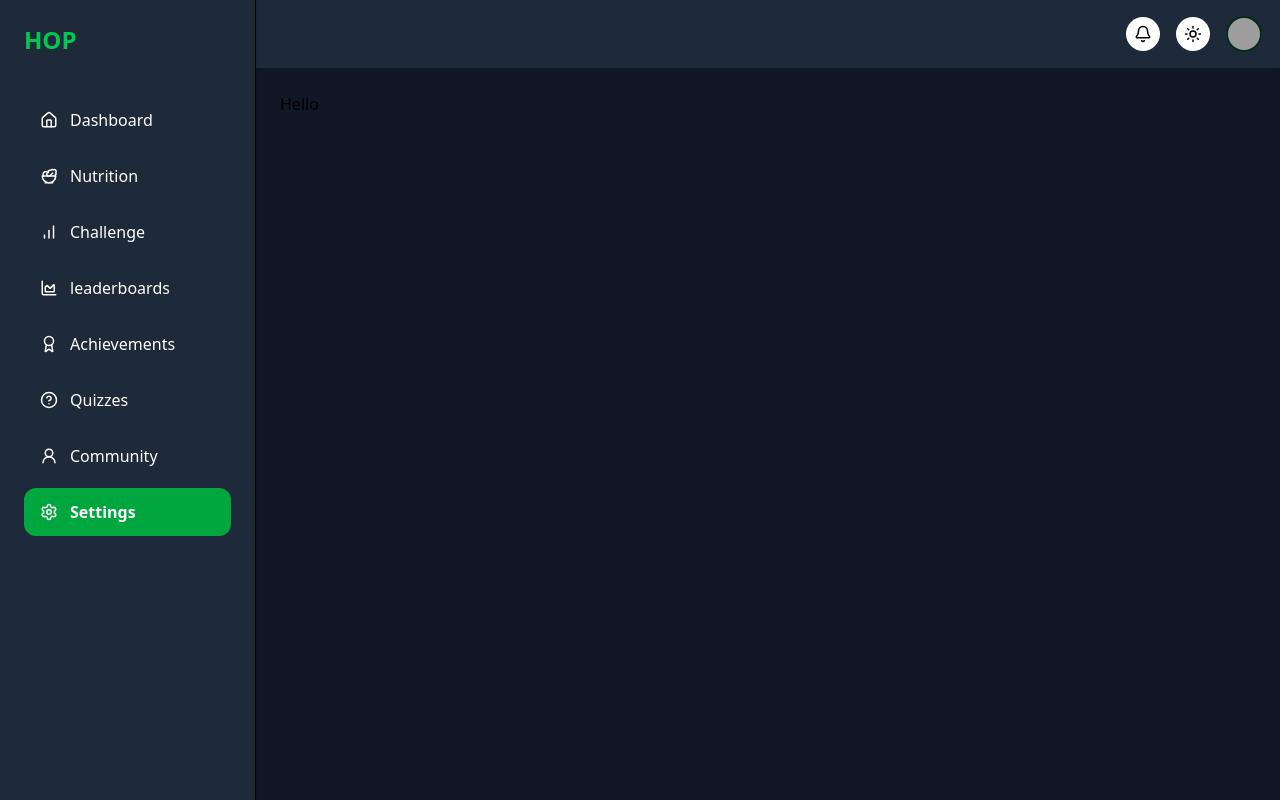
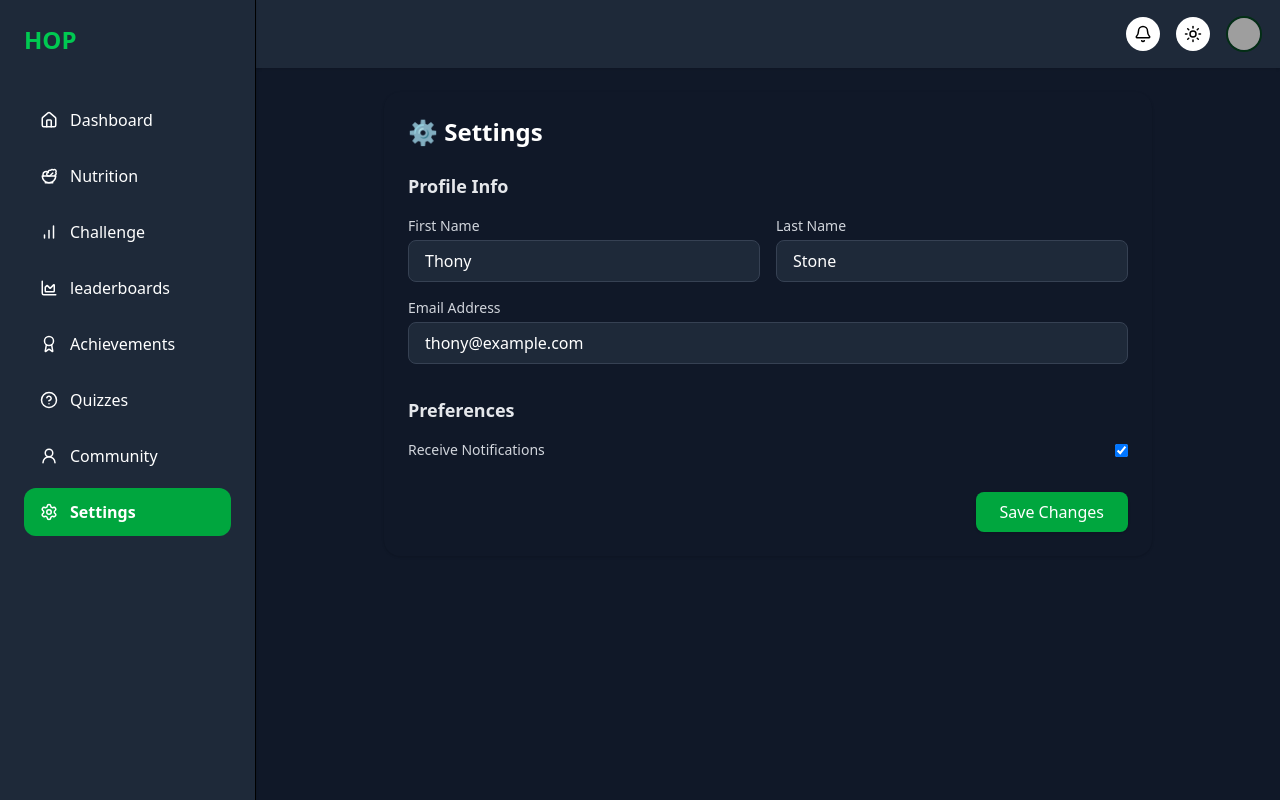
Before and after one commit to Olamilekan18/HOPwellness, a React (Vite) app in the folder frontend/: page /dashboard/settings in a window 1280 px wide. Built offline with nearby package versions, Linux system fonts and the light colour scheme; grey boxes are pictures that could not be loaded.

Commit message:
setting page designed

```diff
--- a/frontend/src/pages/dashboard/settings.jsx
+++ b/frontend/src/pages/dashboard/settings.jsx
@@ -3,7 +3,77 @@
 export default function DashboardSettings() {
   return (
     <DashboardLayout>
-      <h1>Hello</h1>
+      <div className="max-w-3xl mx-auto p-6 bg-white dark:bg-gray-900 rounded-2xl shadow">
+        <h1 className="text-2xl font-bold text-gray-800 dark:text-white mb-6">
+          ⚙️ Settings
+        </h1>
+
+        {/* Profile Section */}
+        <div className="mb-8">
+          <h2 className="text-lg font-semibold text-gray-700 dark:text-gray-200 mb-4">
+            Profile Info
+          </h2>
+          <div className="grid grid-cols-1 md:grid-cols-2 gap-4">
+            <div>
+              <label className="text-sm font-medium text-gray-600 dark:text-gray-300 block mb-1">
+                First Name
+              </label>
+              <input
+                type="text"
+                className="w-full px-4 py-2 border border-gray-200 dark:border-gray-700 rounded-lg bg-gray-50 dark:bg-gray-800 dark:text-white focus:ring-2 focus:ring-indigo-100"
+                defaultValue="Thony"
+              />
+            </div>
+            <div>
+              <label className="text-sm font-medium text-gray-600 dark:text-gray-300 block mb-1">
+                Last Name
+              </label>
+              <input
+                type="text"
+                className="w-full px-4 py-2 border border-gray-200 dark:border-gray-700 rounded-lg bg-gray-50 dark:bg-gray-800 dark:text-white focus:ring-2 focus:ring-indigo-100"
+                defaultValue="Stone"
+              />
+            </div>
+            <div className="md:col-span-2">
+              <label className="text-sm font-medium text-gray-600 dark:text-gray-300 block mb-1">
+                Email Address
+              </label>
+              <input
+                type="email"
+                className="w-full px-4 py-2 border border-gray-200 dark:border-gray-700 rounded-lg bg-gray-50 dark:bg-gray-800 dark:text-white focus:ring-2 focus:ring-indigo-100"
+                defaultValue="thony@example.com"
+              />
+            </div>
+          </div>
+        </div>
+
+        {/* Preferences */}
+        <div className="mb-8">
+          <h2 className="text-lg font-semibold text-gray-700 dark:text-gray-200 mb-4">
+            Preferences
+          </h2>
+          <div className="space-y-4">
+            <div className="flex items-center justify-between">
+              <span className="text-sm text-gray-700 dark:text-gray-300">
+                Receive Notifications
+              </span>
+              <input
+                type="checkbox"
+                className="toggle toggle-indigo"
+                defaultChecked
+              />
+            </div>
+
+          </div>
+        </div>
+
+        {/* Save Button */}
+        <div className="text-right">
+          <button className="bg-green-600 hover:bg-green-700 text-white px-6 py-2 rounded-lg shadow transition">
+            Save Changes
+          </button>
+        </div>
+      </div>
     </DashboardLayout>
   );
 }
```
